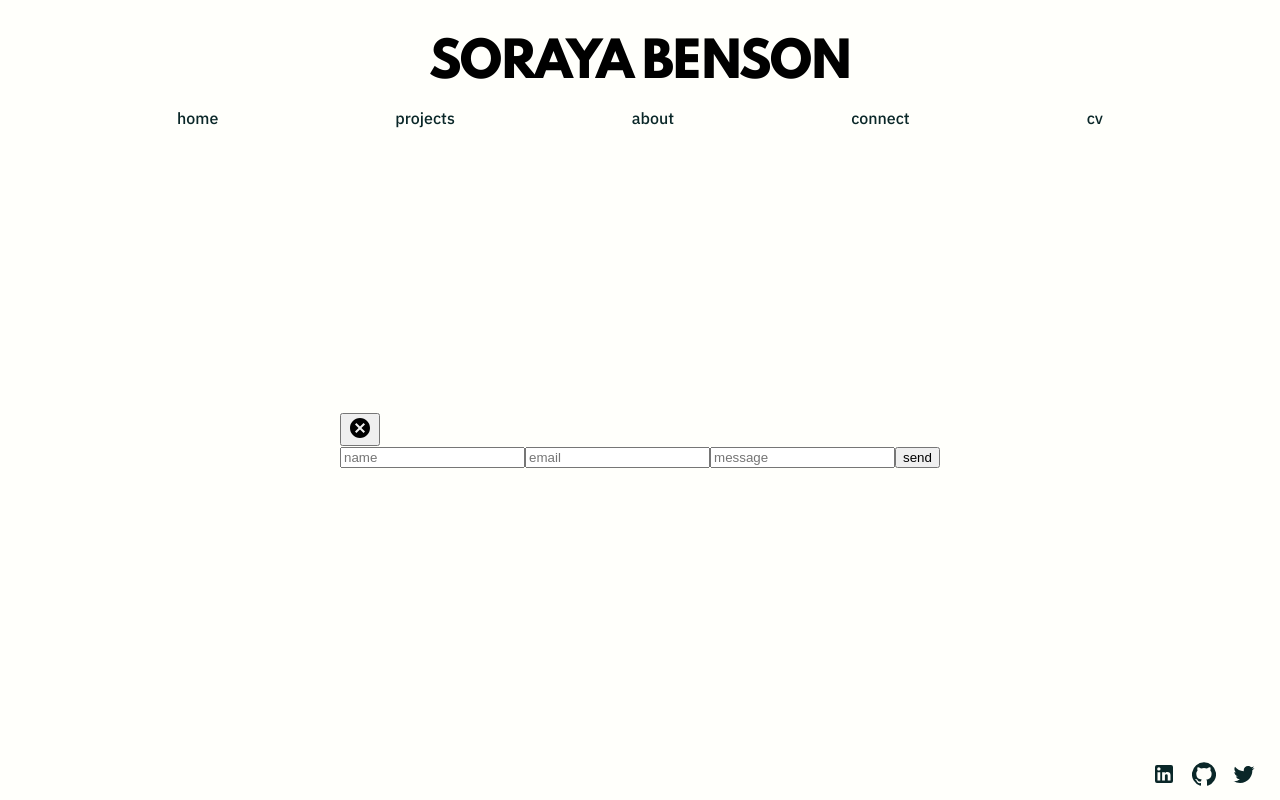
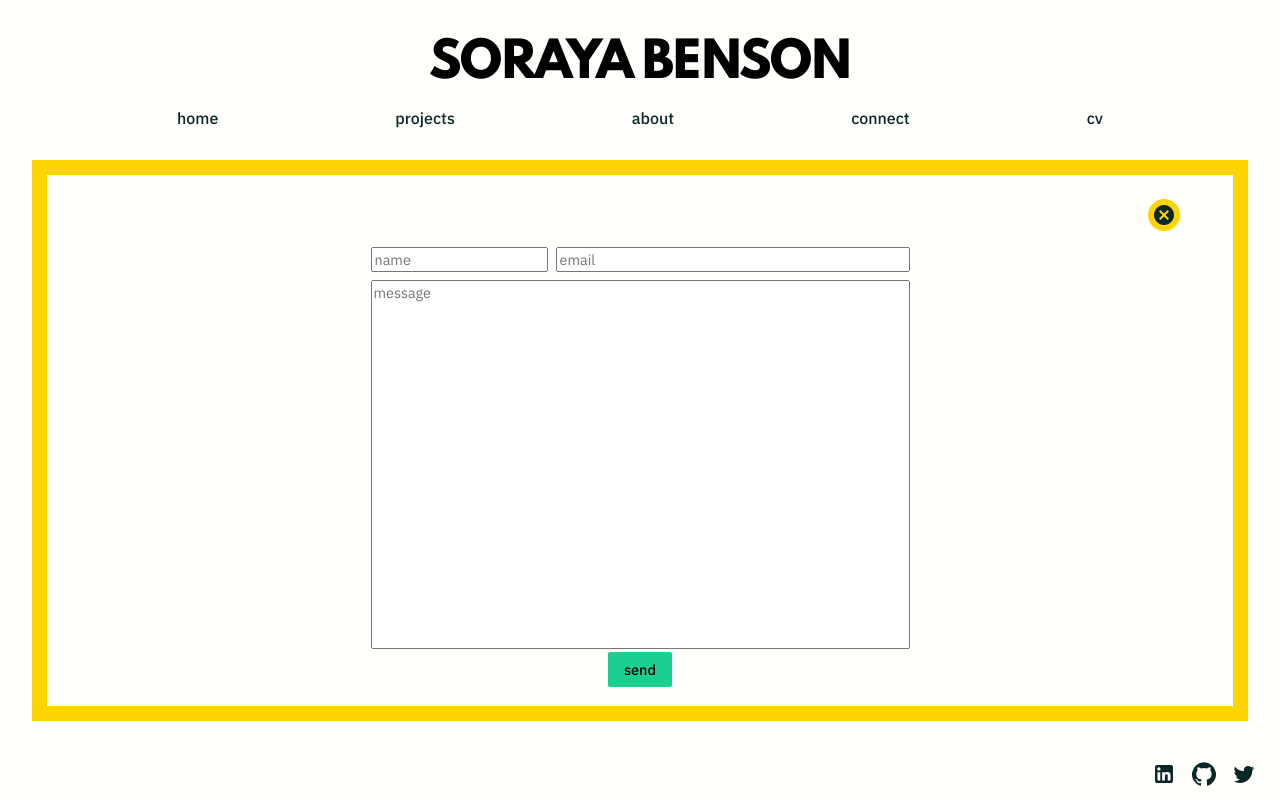
Before and after one commit to sorayamajdolashrafi/portfolio, a Next.js app: page /connect in a window 1280 px wide. Both pictures are taken after a click on the button "open email form". Built offline with nearby package versions, Linux system fonts and the light colour scheme.

Commit message:
form and results stylized

```diff
--- a/components/connect/Form.jsx
+++ b/components/connect/Form.jsx
@@ -5,15 +5,25 @@ import CancelIcon from '@material-ui/icons/Cancel';
 const Form = ( { handleSendEmail, handleCloseEmail, sender, onSenderChange, email, onEmailChange, message, onMessageChange, sent, error, loading } ) => {
     return (
         <section className={styles.form}>
-            <button onClick={handleCloseEmail}><CancelIcon /></button>
+            <div className={styles.closeWrapper}>
+                <button onClick={handleCloseEmail} className={styles.close}><CancelIcon /></button>
+            </div>
             {
                 loading ?
                 <p>loading...</p>
                 : sent ?
-                <p>thanks for your message {sender} {email} {message}</p>
+                <div className={styles.sent}>
+                    <p>Thanks for your message, {sender}!</p>
+                    <p className={styles.sentMessage}>{message}</p>
+                    <p>I'll email you back at {email}</p>
+                </div>
                 : error ?
-                <p>yikes, something went wrong! send me a direct email to hello@sorayabenson.com</p>
+                <div className={styles.error}>
+                    <p>Yikes, something went wrong! Send me a direct email at:</p>
+                    <a href="mailto:hello@sorayabenson.com" target="_blank">hello@sorayabenson.com</a>
+                </div>
                 : <form onSubmit={handleSendEmail}>
+                    <div className={styles.senderWrapper}>
                         <input
                             type="text"
                             value={sender}
@@ -26,13 +36,16 @@ const Form = ( { handleSendEmail, handleCloseEmail, sender, onSenderChange, emai
                             onChange={onEmailChange}
                             placeholder="email"
                             className={styles.email}></input>
-                    <input
+                    </div>
+                    <textarea
                         type="text"
                         value={message}
                         onChange={onMessageChange}
                         placeholder="message"
-                        className={styles.message}></input>
-                    <button>send</button>
+                        className={styles.message}></textarea>
+                    <div className={styles.sendWrapper}>
+                        <button className={styles.send}>send</button>
+                    </div>
                 </form>
             }
         </section>
--- a/pages/connect.jsx
+++ b/pages/connect.jsx
@@ -23,6 +23,8 @@ export default function Connect() {
 
     const sendEmail = (e) => {
         e.preventDefault();
+
+        //add error if no info in name and email. is this here or in the form html?
 
         let data = { sender, email, message };
         setLoading(true);
--- a/styles/connect.module.css
+++ b/styles/connect.module.css
@@ -9,10 +9,6 @@
     margin: 0;
     padding: 0;
     list-style: none;
-}
-
-.connect button {
-    border: none;
 }
 
 .connect p {
@@ -30,7 +26,6 @@
     padding: 2rem;
     border-radius: 50%;
     color: black;
-    cursor: pointer;
     transition: 0.3s ease-in-out;
 }
 
@@ -41,6 +36,168 @@
 .buttons:active {
     box-shadow: transparent 0px 0px;
     transform: translate3d(-5px, 5px, 0);
+}
+
+.form {
+    width: 95%;
+    height: auto;
+    display: flex;
+    flex-direction: column;
+    align-items: center;
+    justify-content: center;
+    border: var(--moon) 15px solid;
+    padding: 1rem;
+    transition: 0.3 ease-in-out;
+}
+
+.closeWrapper {
+    width: 95%;
+    display: flex;
+    align-items: center;
+    justify-content: flex-end;
+}
+
+.close {
+    margin: 0.5rem;
+    color: var(--dusk);
+    background: var(--moon);
+    transition: 0.3s ease-in-out;
+    width: 2rem;
+    height: 2rem;
+    padding: 0.5rem;
+    display: flex;
+    flex-direction: column;
+    justify-content: center;
+    align-items: center;
+    border-radius: 50%;
+    cursor: pointer;
+}
+
+.close:hover {
+    box-shadow: var(--poppy) -3px 3px;
+}
+
+.close:active {
+    box-shadow: transparent 0px 0px;
+    transform: translate3d(-3px, 3px, 0);
+}
+
+.form form {
+    width: 100%;
+    height: auto;
+    display: grid;
+    grid-template-rows: 1fr 9fr 1fr;
+    align-items: center;
+    justify-content: center;
+}
+
+.form input {
+    font-family: 'IBM Plex Sans', sans-serif;
+    font-size: 0.9rem;
+}
+
+.sendWrapper {
+    display: flex;
+    justify-content: center;
+    align-items: center;
+}
+
+.send {
+    font-size: 0.9rem;
+    font-weight: 500;
+    text-align: center;
+    width: 4rem;
+    height: auto;
+    padding: 0.5rem;
+    display: flex;
+    flex-direction: column;
+    justify-content: center;
+    align-items: center;
+    text-decoration: none;
+    color: black;
+    background: var(--mint);
+    border-radius: 2px;
+    transition: 0.3s ease-in-out;
+}
+
+.send:hover {
+    box-shadow: var(--poppy) -5px 5px;
+}
+
+.send:active {
+    box-shadow: transparent 0px 0px;
+    transform: translate3d(-5px, 5px, 0);
+}
+
+.message {
+    width: 100%;
+    height: 100%;
+    overflow-y: scroll;
+    resize: none;
+    font-family: 'IBM Plex Sans', sans-serif;
+    font-size: 0.9rem;
+}
+
+.message::-webkit-scrollbar {
+    width: 0.5rem;
+    height: 0.5rem;
+    border-radius: 3px;
+    /* disable width scroll when site is scalable  */
+}
+
+.message::-webkit-scrollbar-track {
+    background: var(--mint);
+    border: white 3px solid;
+}
+
+.message::-webkit-scrollbar-thumb {
+    height: 50px;
+    background: var(--mint);
+}
+
+.senderWrapper {
+    width: 100%;
+    display: grid;
+    grid-template-columns: 1fr 2fr;
+    gap: 0.5rem;
+    align-items: center;
+    margin-top: 0.5rem;
+    margin-bottom: 0.5rem;
+}
+
+.sent {
+    width: 100%;
+    height: auto;
+}
+
+.sentMessage {
+    border: var(--mint) 3px solid;
+    background: white;
+    padding: 1rem;
+    margin-left: 1rem;
+    margin-right: 1rem;
+}
+
+.error {
+    width: 100%;
+    height: auto;
+    margin-top: 1rem;
+    margin-bottom: 2rem;
+    display: flex;
+    flex-direction: column;
+    justify-content: center;
+    align-items: center;
+    flex-wrap: wrap;
+}
+
+.error a {
+    color: black;
+    text-decoration: underline var(--poppy);
+    transition: 0.2 ease-in-out;
+}
+
+.error a:hover {
+    color: var(--poppy);
 }
 
 /* tablet */
@@ -64,4 +221,9 @@
         flex-direction: row;
         justify-content: space-between;
     }
+
+    .form {
+        width: 40%;
+        height: auto;
+    }
 }
--- a/styles/globals.css
+++ b/styles/globals.css
@@ -23,6 +23,13 @@ html, body {
   background: var(--cream);
 }
 
+button {
+  font-family: 'IBM Plex Sans', sans-serif;
+  border: none;
+  background: transparent;
+  cursor: pointer;
+}
+
 .page {
   width: 100%;
   height: 100%;
```
Lines whose indentation alone changed are shown as unchanged.
